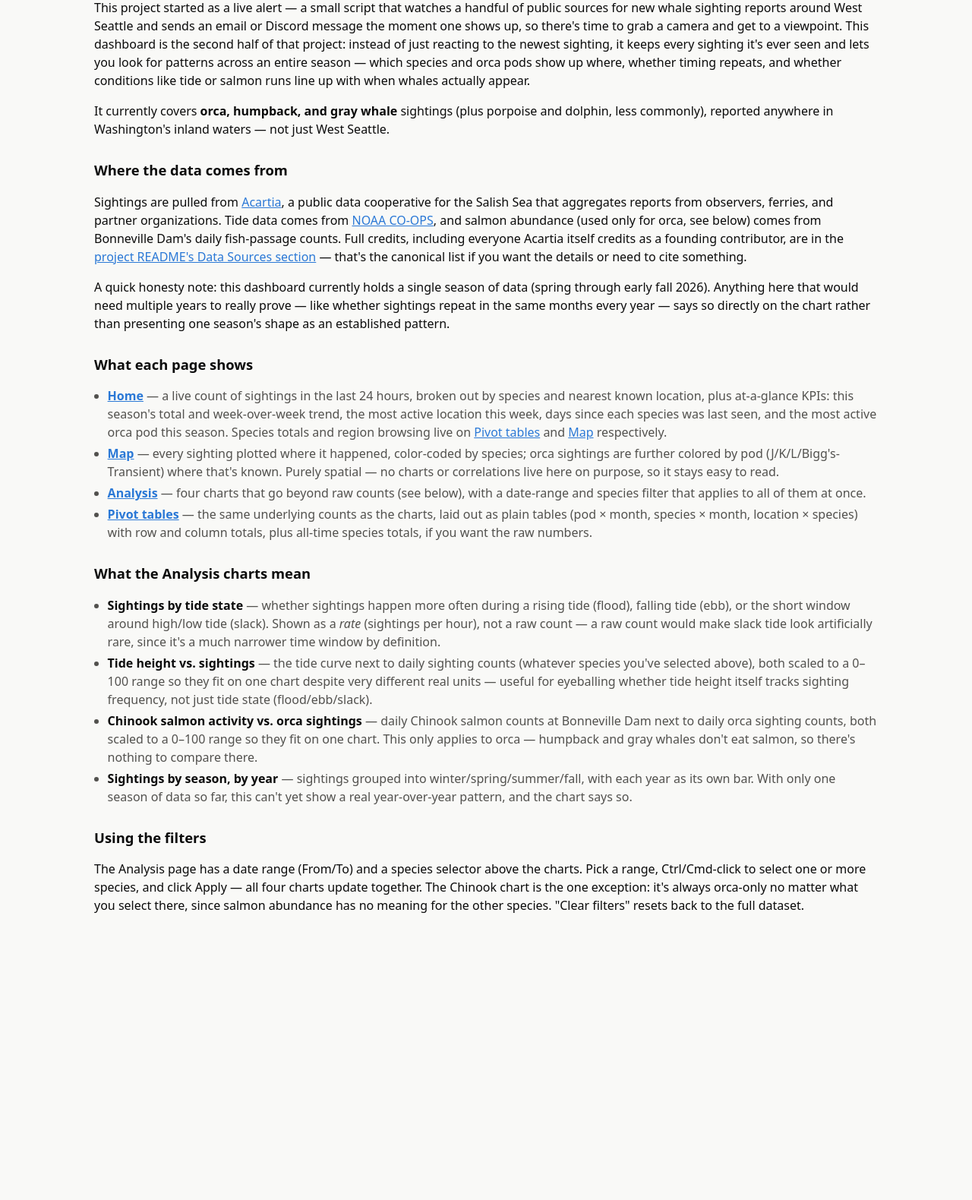
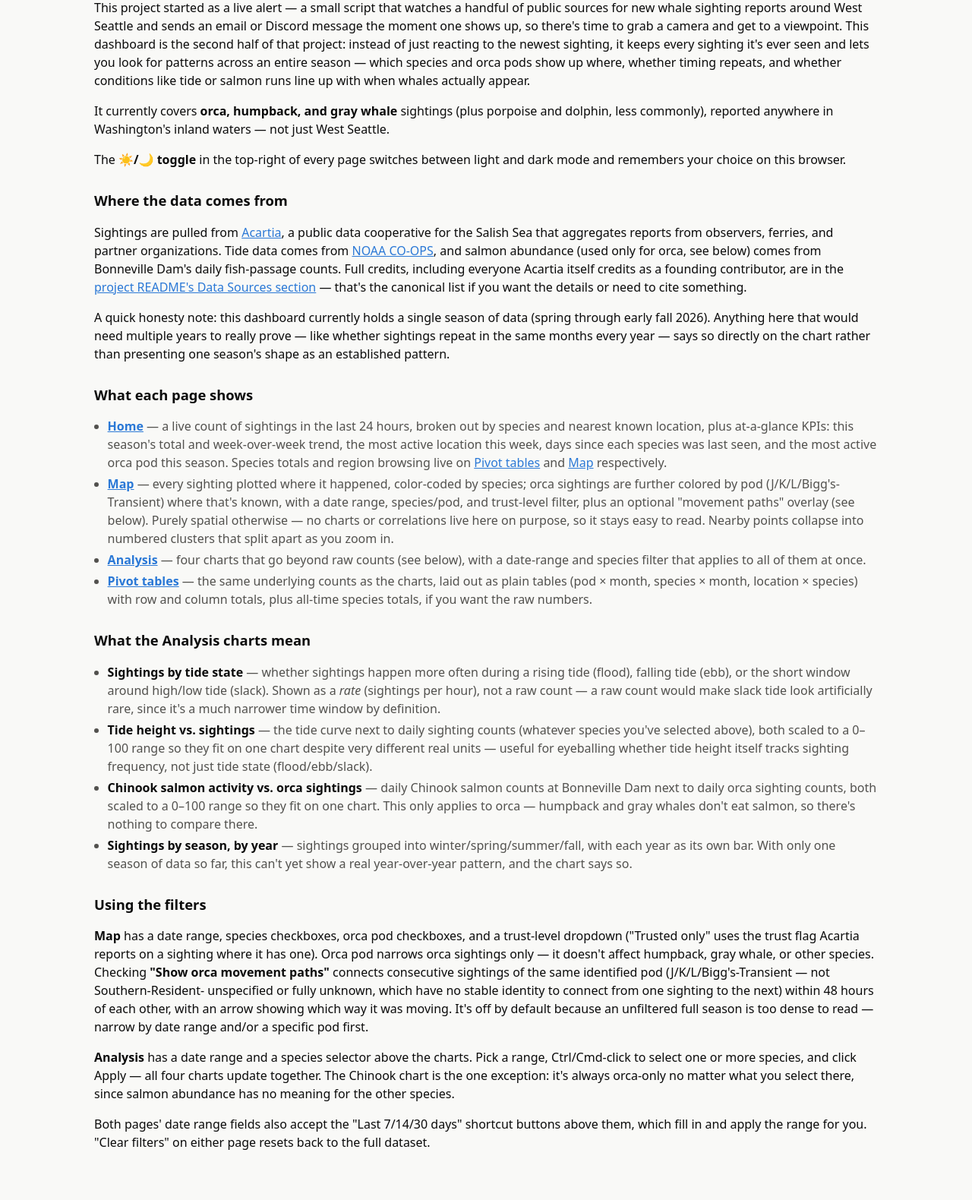
Before and after one commit to drewjmart/whale-sighting-alerts, a Flask app: page /about in a window 1280 px wide. Shown: the part 265-1845 px from the top of the page at 76% size. Before the commit the page ends 1467 px from the top, so only its background shows below. Run offline with Flask 3, Linux system fonts and the light colour scheme.

Commit message:
docs: update About page for map filters, dark theme, and new features
Two things were fixed here: documenting today's three additions (date
shortcuts, orca movement paths, region capitalization has no user-facing
copy to update), and closing a gap that predated this session entirely --
the Map page has had species/pod/trust filters and the dark-theme
toggle since PR #3, and neither was ever mentioned on this page.

- Map's bullet under 'What each page shows' now mentions its filters
  and the movement-paths overlay (previously read as if the page were
  unfiltered)
- New line noting the light/dark toggle in the top nav
- 'Using the filters' rewritten into three paragraphs: Map's filters
  (including what 'Show orca movement paths' does and why it's off by
  default), Analysis's filters, and the shared date-range shortcut
  buttons -- previously this section only covered Analysis, as if Map
  had no filters to explain

Co-Authored-By: Claude Sonnet 5 <noreply@anthropic.com>

```diff
--- a/dashboard/templates/about.html
+++ b/dashboard/templates/about.html
@@ -22,6 +22,10 @@
     It currently covers <strong>orca, humpback, and gray whale</strong> sightings
     (plus porpoise and dolphin, less commonly), reported anywhere in Washington's
     inland waters — not just West Seattle.
+  </p>
+  <p>
+    The <strong>☀️/🌙 toggle</strong> in the top-right of every page switches between
+    light and dark mode and remembers your choice on this browser.
   </p>
 
   <h2>Where the data comes from</h2>
@@ -58,8 +62,11 @@
     <li>
       <strong><a href="/map">Map</a></strong> — every sighting plotted where it
       happened, color-coded by species; orca sightings are further colored by pod
-      (J/K/L/Bigg's-Transient) where that's known. Purely spatial — no charts or
-      correlations live here on purpose, so it stays easy to read.
+      (J/K/L/Bigg's-Transient) where that's known, with a date range, species/pod,
+      and trust-level filter, plus an optional "movement paths" overlay (see below).
+      Purely spatial otherwise — no charts or correlations live here on purpose, so
+      it stays easy to read. Nearby points collapse into numbered clusters that
+      split apart as you zoom in.
     </li>
     <li>
       <strong><a href="/analysis">Analysis</a></strong> — four charts that go
@@ -107,11 +114,27 @@
 
   <h2>Using the filters</h2>
   <p>
-    The Analysis page has a date range (From/To) and a species selector above the
+    <strong>Map</strong> has a date range, species checkboxes, orca pod checkboxes,
+    and a trust-level dropdown ("Trusted only" uses the trust flag Acartia reports
+    on a sighting where it has one). Orca pod narrows orca sightings only — it
+    doesn't affect humpback, gray whale, or other species. Checking
+    <strong>"Show orca movement paths"</strong> connects consecutive sightings of
+    the same identified pod (J/K/L/Bigg's-Transient — not Southern-Resident-
+    unspecified or fully unknown, which have no stable identity to connect from
+    one sighting to the next) within 48 hours of each other, with an arrow showing
+    which way it was moving. It's off by default because an unfiltered full season
+    is too dense to read — narrow by date range and/or a specific pod first.
+  </p>
+  <p>
+    <strong>Analysis</strong> has a date range and a species selector above the
     charts. Pick a range, Ctrl/Cmd-click to select one or more species, and click
     Apply — all four charts update together. The Chinook chart is the one
     exception: it's always orca-only no matter what you select there, since salmon
-    abundance has no meaning for the other species. "Clear filters" resets back to
-    the full dataset.
+    abundance has no meaning for the other species.
+  </p>
+  <p>
+    Both pages' date range fields also accept the "Last 7/14/30 days" shortcut
+    buttons above them, which fill in and apply the range for you. "Clear filters"
+    on either page resets back to the full dataset.
   </p>
 {% endblock %}
```
